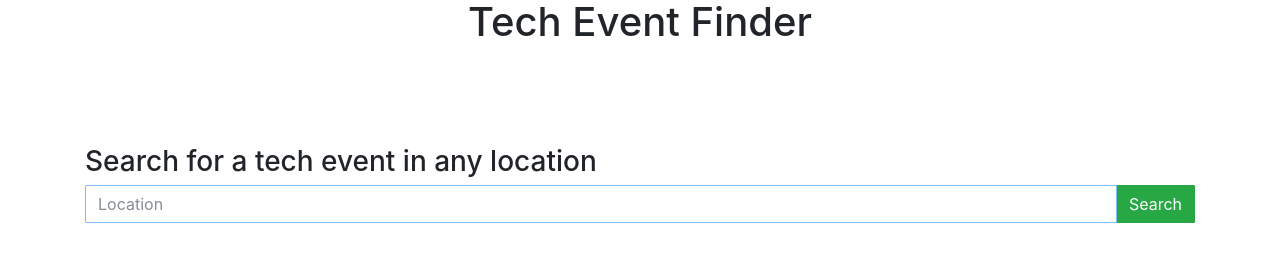
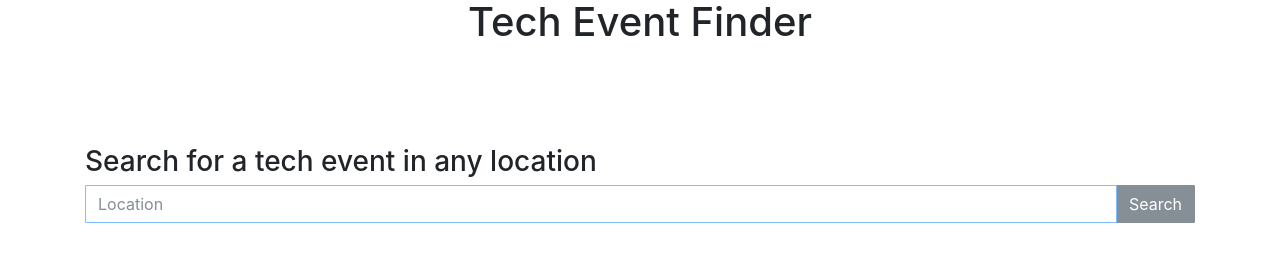
Before and after one commit to jorellana28/hackathon2, a website: page public/index.html in a window 1280 px wide. Drawn offline with nearby package versions, Linux system fonts and the light colour scheme.

Commit message:
changed button

```diff
--- a/public/index.html
+++ b/public/index.html
@@ -35,7 +35,7 @@
           <div class="input-group">
             <input id="query" class="form-control" type="text" name="search" placeholder="Location" required/>
             <span class="input-group-btn">
-            <button id="searchbutton" class="btn btn-success" type="submit">
+            <button id="searchbutton" class="btn btn-secondary" type="submit">
             <i class="glyphicon glyphicon-search" aria-hidden="true"></i>Search</button>
             </span>
           </div>
```
